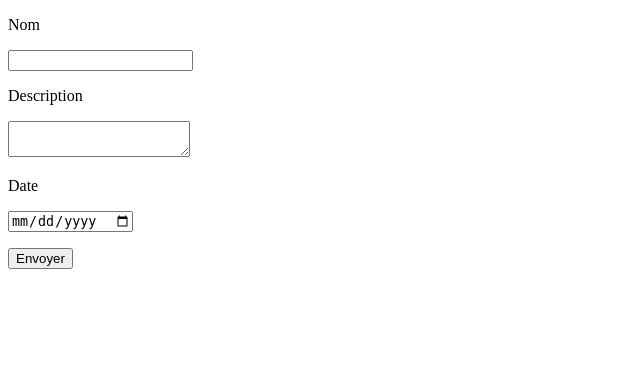
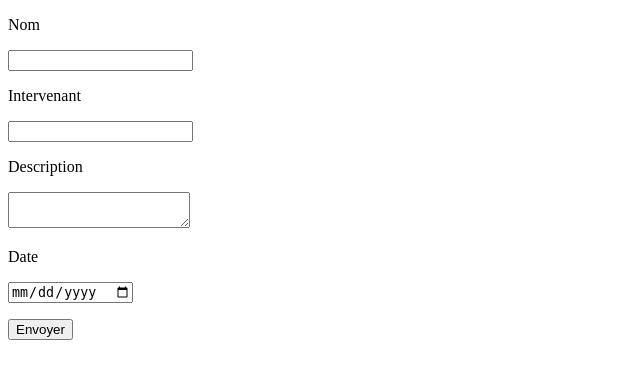
Before and after one commit to YanisVerbeke/ProjetPHP, a PHP site: page /formMatiere.php in a window 1280 px wide. Shown: the top 379 px of the page, without its empty margins (0-640 px from the left). Run offline with PHP 8.4, Linux system fonts and the light colour scheme.

Commit message:
Update formMatiere.php

```diff
--- a/formMatiere.php
+++ b/formMatiere.php
@@ -5,7 +5,6 @@
 		<meta charset="UTF-8">
 	</head>
 	<body>
-
 		<?php
 		require "Form.php";
 		require "Matiere.php";
@@ -16,6 +15,7 @@
 
 		<?php
 		$formMatiere->input('input', 'Nom', 'text');
+		$formMatiere->input('input', 'Intervenant', 'text');
 		$formMatiere->input('textarea', 'Description', 'text');
 		$formMatiere->input('input', 'Date', 'date');
 		$formMatiere->submit();
@@ -26,15 +26,11 @@
 		<?php
 		if(!(isset($_POST))) {
 			$tab = $_POST;
-
 			$nom = $tab['Nom'];
+			$intervenant = $tab['Intervenant'];
 			$description = $tab['Descritpion'];
 			$date = $tab['Date'];
-
-			$tabMatiere;
-			$matiere = new Matiere($nom, $description, $date);
-
-
+			$matiere = new Matiere($nom, $intervenant, $description, $date);
 		}
 		?>
 	</body>
```
